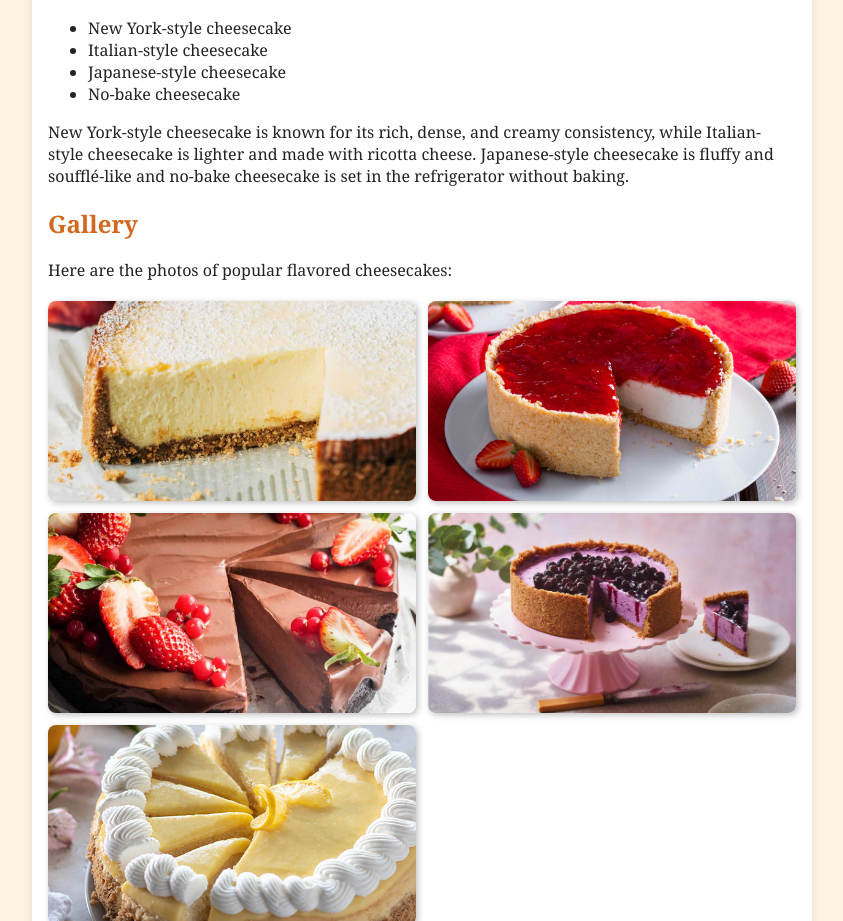
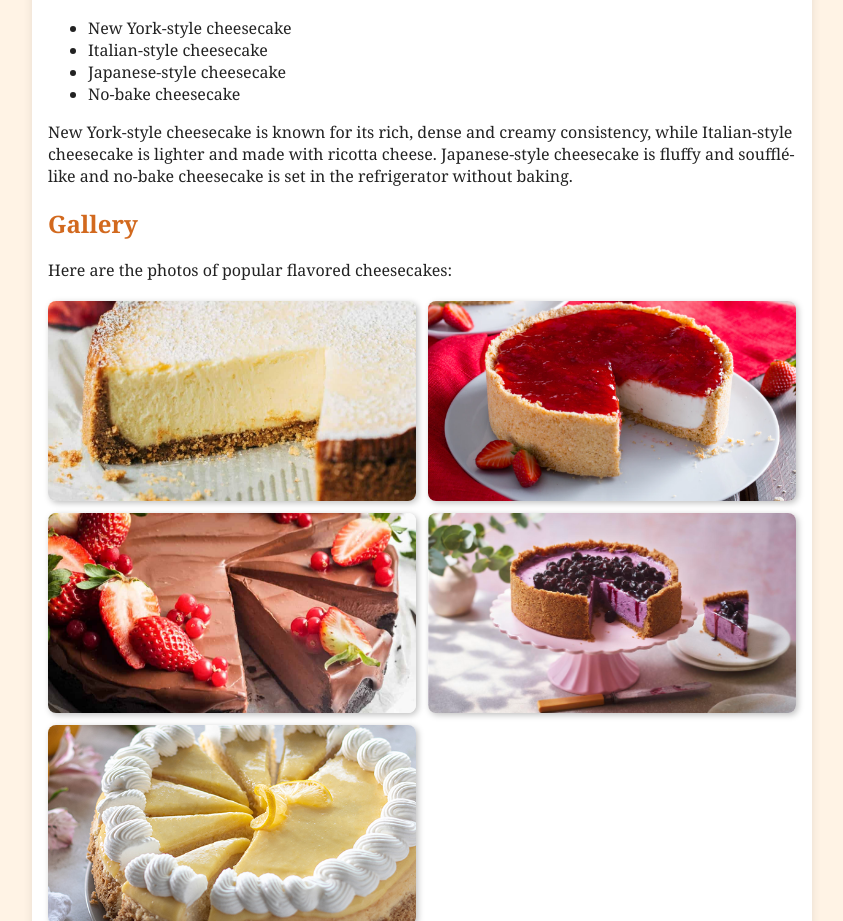
Before and after one commit to llizaveett/homework2, a plain HTML site: page index.html in a window 1280 px wide. Shown: the part 810-1731 px from the top of the page, without its empty margins (58-901 px from the left). Drawn offline with Linux system fonts and the light colour scheme.

Commit message:
Update index.html

```diff
--- a/index.html
+++ b/index.html
@@ -181,7 +181,7 @@
           <li>No-bake cheesecake</li>
         </ul>
 
-        <p>New York-style cheesecake is known for its rich, dense, and creamy consistency, while Italian-style cheesecake is lighter and made with ricotta cheese. Japanese-style cheesecake is fluffy and soufflé-like and no-bake cheesecake is set in the refrigerator without baking.</p>
+        <p>New York-style cheesecake is known for its rich, dense and creamy consistency, while Italian-style cheesecake is lighter and made with ricotta cheese. Japanese-style cheesecake is fluffy and soufflé-like and no-bake cheesecake is set in the refrigerator without baking.</p>
 
         <h2 id="gallery" style="color: chocolate;">Gallery</h2>
         <p>Here are the photos of popular flavored cheesecakes:</p>
```
